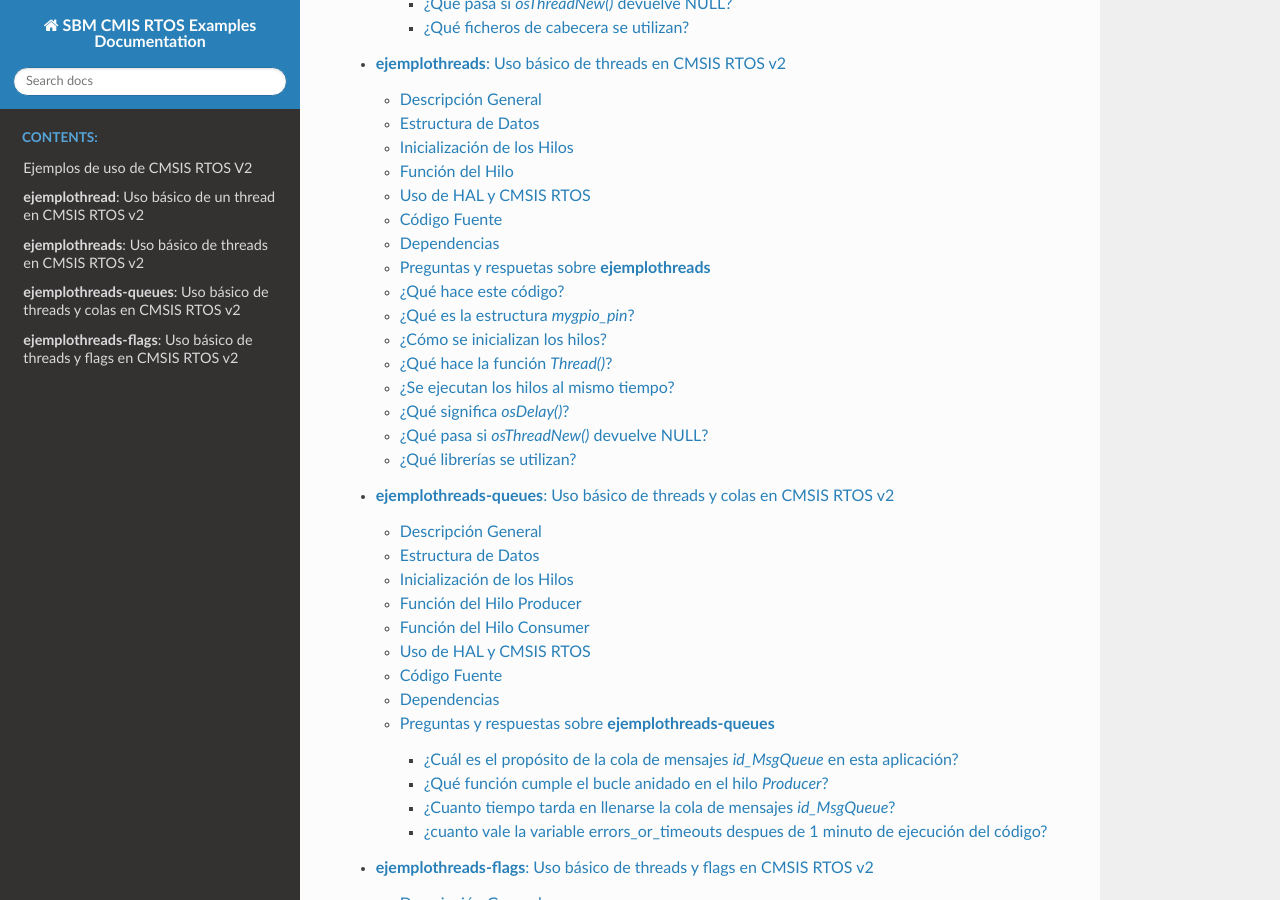
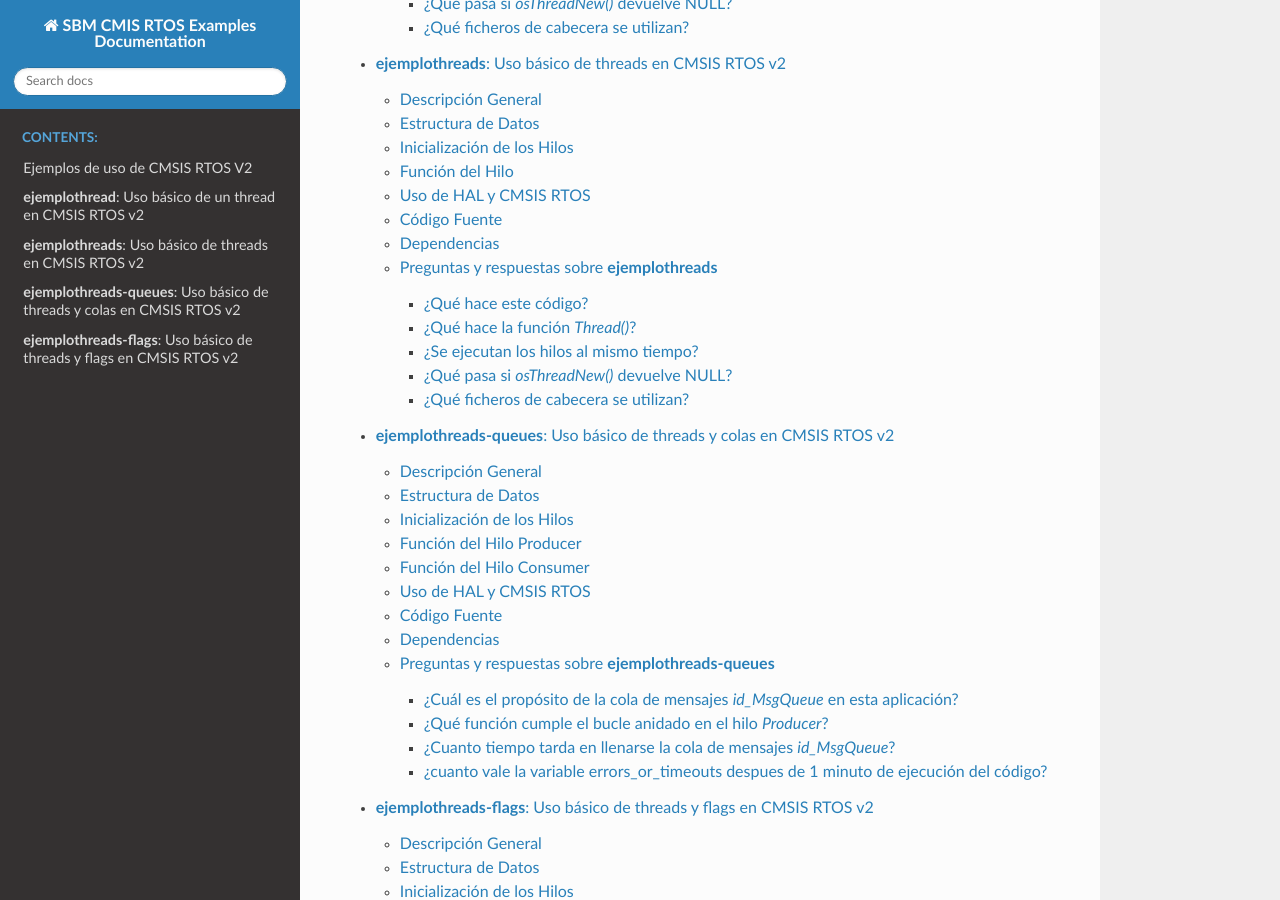
Before and after one commit to mruizglz/SBM-rtos, a Sphinx documentation site: the page built from docs/index.rst, in a window 1280 px wide and 900 px high, scrolled down 719 px. Built offline with Sphinx 7.4.7 and the Read the Docs theme 3.1.0, drawn with Linux system fonts in a browser that asks for light colours.

Commit message:
Fix issue with CI and update doc

```diff
--- a/docs/ejemplothreads.rst
+++ b/docs/ejemplothreads.rst
@@ -131,7 +131,7 @@
 - CMSIS RTOS v2.
 
 ----------------------------------------------
-Preguntas y respuetas sobre **ejemplothreads**
+Preguntas y respuestas sobre **ejemplothreads**
 ----------------------------------------------
 
 Esta sección contiene una serie de preguntas con sus respectivas respuestas sobre el funcionamiento del código que utiliza CMSIS RTOS v2 para controlar LEDs en una placa STM32.
@@ -140,18 +140,18 @@
    :depth: 1
    :local:
 
-----------------------
+^^^^^^^^^^^^^^^^^^^^^^
 ¿Qué hace este código?
-----------------------
+^^^^^^^^^^^^^^^^^^^^^^
 
 Este código crea dos hilos (threads) que controlan dos LEDs conectados a los pines PB0 y PB7 de una placa STM32F4. Cada hilo alterna el estado del LED (encendido/apagado) con una frecuencia determinada utilizando funciones del sistema operativo en tiempo real CMSIS RTOS v2.
 Es importante entender que el mismo codigo (funcion Thread) es ejecutado por dos hilos diferentes, cada uno con sus propios parámetros, que se reciben en el argumento de la función.
 Es de tipo ``void`` para poder pasar cualquier tipo de estructura como argumento. Dentro del codigo del Thread se realiza un casting al tipo de estructura que se utiliza en el ejemplo
 
 
------------------------------------
+^^^^^^^^^^^^^^^^^^^^^^^^^^^^^^^^^^^
 ¿Qué es la estructura `mygpio_pin`?
------------------------------------
+^^^^^^^^^^^^^^^^^^^^^^^^^^^^^^^^^^^^
 
 Es una estructura de datos que encapsula la información necesaria para controlar un pin GPIO en este ejemplo:
 
@@ -160,15 +160,15 @@
 - ``delay``: retardo en milisegundos entre cada cambio de estado (toggle).
 - ``counter``: variable auxiliar que cuenta la cantidad de veces que se ha realizado el toggle.
 
--------------------------------
+^^^^^^^^^^^^^^^^^^^^^^^^^^^^^^^
 ¿Cómo se inicializan los hilos?
--------------------------------
+^^^^^^^^^^^^^^^^^^^^^^^^^^^^^^^^
 
 La función ``Init_Thread()`` habilita el reloj del puerto GPIOB, configura los parámetros de cada LED y crea dos hilos con ``osThreadNew()``, pasando como argumento la estructura ``mygpio_pin`` correspondiente a cada LED.
 
---------------------------------
+^^^^^^^^^^^^^^^^^^^^^^^^^^^^^^^^
 ¿Qué hace la función `Thread()`?
---------------------------------
+^^^^^^^^^^^^^^^^^^^^^^^^^^^^^^^^
 
 La función ``Thread(void *argument)`` es ejecutada por cada hilo. Dentro de ella:
 
@@ -178,29 +178,32 @@
    - Se cambia el estado del LED con ``HAL_GPIO_TogglePin``.
    - Se espera el tiempo definido en ``delay`` usando ``osDelay``.
 
----------------------------------------
+^^^^^^^^^^^^^^^^^^^^^^^^^^^^^^^^^^^^^^^
 ¿Se ejecutan los hilos al mismo tiempo?
----------------------------------------
+^^^^^^^^^^^^^^^^^^^^^^^^^^^^^^^^^^^^^^^
 
 CMSIS RTOS v2 permite la ejecución concurrente, que no simultanea, de múltiples hilos. El scheduler del sistema operativo se encarga de asignar tiempo de CPU a cada hilo según su estado y prioridad.
 
 
----------------------------
+^^^^^^^^^^^^^^^^^^^^^^^^^^
 ¿Qué significa `osDelay()`?
----------------------------
+^^^^^^^^^^^^^^^^^^^^^^^^^^^
 
 Es una función del RTOS que suspende la ejecución del hilo actual durante un número determinado de milisegundos. Esto permite que otros hilos se ejecuten mientras tanto. ``osDelay`` tiene como parametro el número de ticks que la tarea estará bloqueada. El número de ticks por segundo se define en el archivo ``RTX_Config.h`` (parámetro ``Kernel Tick Frequency [Hz]``). En este ejemplo se ha configurado a 1000, por lo que un tick equivale a 1 ms.
 
 
--------------------------------------------
+^^^^^^^^^^^^^^^^^^^^^^^^^^^^^^^^^^^^^^^^^^^
 ¿Qué pasa si `osThreadNew()` devuelve NULL?
--------------------------------------------
+^^^^^^^^^^^^^^^^^^^^^^^^^^^^^^^^^^^^^^^^^^^
+
 
 Significa que no se pudo crear el hilo. En ese caso, la función ``Init_Thread()`` devuelve -1 como señal de error.
 
----------------------------
-¿Qué librerías se utilizan?
----------------------------
+^^^^^^^^^^^^^^^^^^^^^^^^^^^^^^^^^^^^^^
+¿Qué ficheros de cabecera se utilizan?
+^^^^^^^^^^^^^^^^^^^^^^^^^^^^^^^^^^^^^^
+
+
 
 - ``cmsis_os2.h``: para funciones del sistema operativo en tiempo real.
 - ``stm32f4xx_hal.h``: para funciones de acceso a hardware (HAL).
```
Also changed, not shown: 1 other file.
